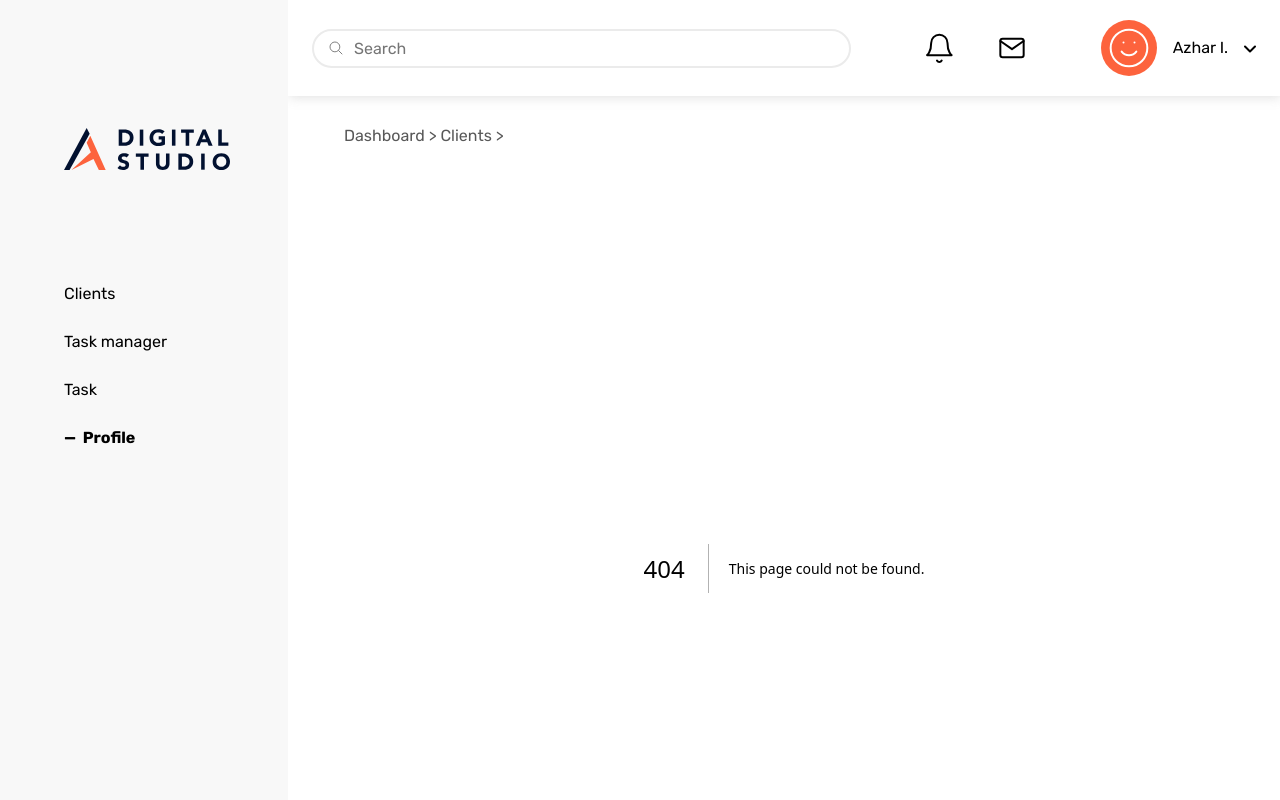
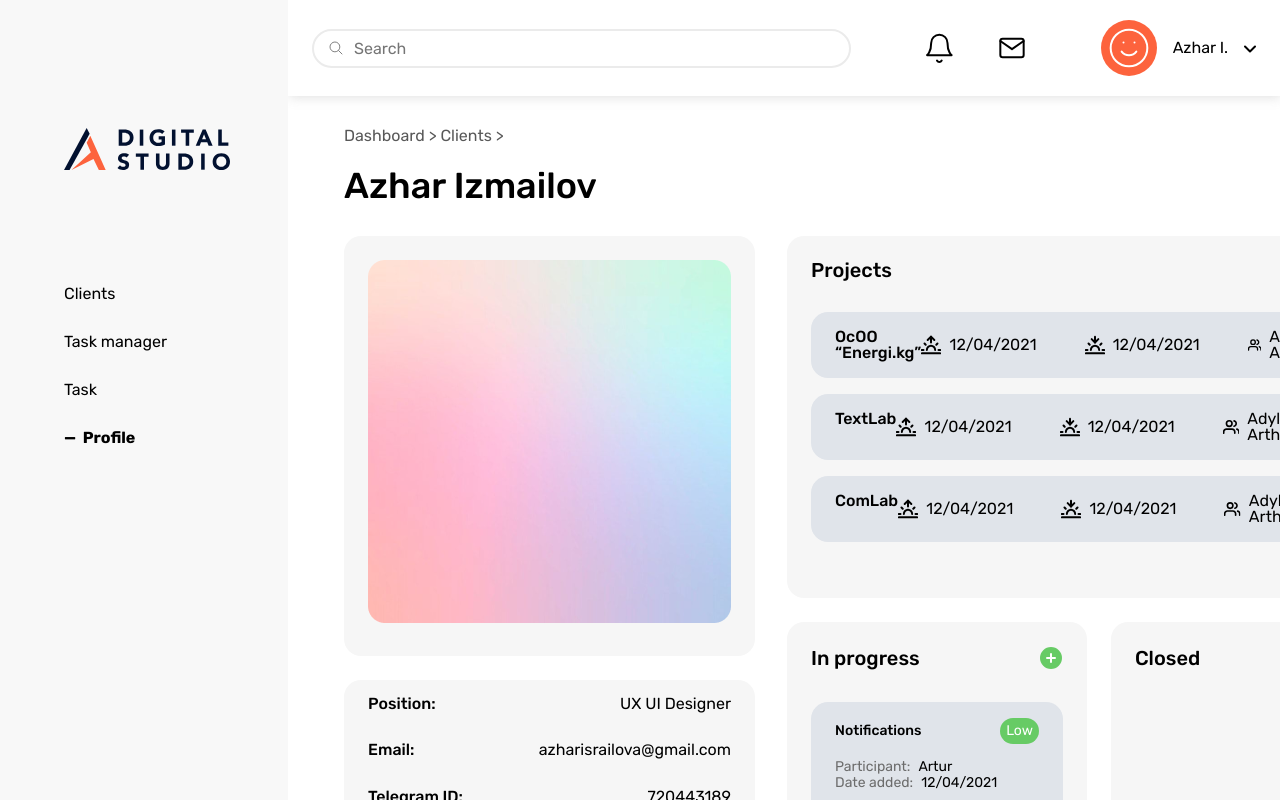
Before and after one commit to maksym-bezditko/taskfusion, a Next.js app: page /profile in a window 1280 px wide. Before the commit this address had no page. Built offline with nearby package versions, Linux system fonts and the light colour scheme.

Commit message:
implement profile page

```diff
--- /dev/null
+++ b/app/profile/page.tsx
@@ -0,0 +1,5 @@
+import { ProfilePage } from "@/components/pages/ProfilePage/ProfilePage";
+
+export default function Page() {
+  return <ProfilePage />;
+}
--- /dev/null
+++ b/components/pages/ProfilePage/ProfilePage.module.scss
@@ -0,0 +1,35 @@
+@import '@/styles/_main.scss';
+
+.contentWrapper {
+	display: grid;
+	grid-template-columns: 2fr 5fr;
+	grid-gap: 2rem;
+
+	&>* {
+		margin-top: 2rem;
+	}
+}
+
+.personalDetailsWrapper {
+	display: grid;
+	grid-template-rows: 3fr 1fr 1fr;
+	grid-gap: 1.5rem;
+}
+
+.technicalDetailsWrapper {
+	display: grid;
+	grid-template-rows: 1fr 1fr;
+	grid-gap: 1.5rem;
+}
+
+.tasksWrapper {
+	display: grid;
+	grid-template-columns: 1fr 1fr;
+	grid-gap: 1.5rem;
+}
+
+.avatarWrapper {
+	padding: 1.5rem;
+	background-color: $detail-grey;
+	border-radius: 17px;
+}
--- /dev/null
+++ b/components/pages/ProfilePage/ProfilePage.tsx
@@ -0,0 +1,142 @@
+import { Details } from "@/components/global/Details/Details";
+import styles from "./ProfilePage.module.scss";
+import { ListView } from "@/components/global/ListView/ListView";
+import { TextWithIcon } from "@/components/global/TextWithIcon/TextWithIcon";
+import { Props as ListItemProps } from "@/components/global/ListItem/ListItem";
+import { Props as ColumnItemProps } from "@/components/global/ColumnItem/ColumnItem";
+import { Column } from "@/components/global/Column/Column";
+import { Plus } from "@/components/svg/Plus";
+import DefaultAvatar from "@/components/assets/Avatar.png";
+import Image from "next/image";
+
+const DETAILS = [
+  {
+    title: "Position",
+    value: "UX UI Designer",
+  },
+  {
+    title: "Email",
+    value: "azharisrailova@gmail.com",
+  },
+  {
+    title: "Telegram ID",
+    value: "720443189",
+  },
+];
+
+const PERFORMANCE_DETAILS = [
+  {
+    title: "Hours worked this month",
+    value: "35",
+  },
+  {
+    title: "Number of tasks in progress",
+    value: "12",
+  },
+  {
+    title: "Number of closed tasks",
+    value: "5",
+  },
+  {
+    title: "Number of frozen tasks",
+    value: "1",
+  },
+];
+
+const PROJECTS: ListItemProps[] = [
+  {
+    title: "ОсОО “Energi.kg”",
+    data: [
+      <TextWithIcon key={1} iconName="sunrise" text="12/04/2021" />,
+      <TextWithIcon key={2} iconName="sunset" text="12/04/2021" />,
+      <TextWithIcon key={3} iconName="people" text="Adyl, Azhar, Arthur" />,
+    ],
+  },
+  {
+    title: "TextLab",
+    data: [
+      <TextWithIcon key={1} iconName="sunrise" text="12/04/2021" />,
+      <TextWithIcon key={2} iconName="sunset" text="12/04/2021" />,
+      <TextWithIcon key={3} iconName="people" text="Adyl, Azhar, Arthur" />,
+    ],
+  },
+  {
+    title: "ComLab",
+    data: [
+      <TextWithIcon key={1} iconName="sunrise" text="12/04/2021" />,
+      <TextWithIcon key={2} iconName="sunset" text="12/04/2021" />,
+      <TextWithIcon key={3} iconName="people" text="Adyl, Azhar, Arthur" />,
+    ],
+  },
+];
+
+const PROGRESS_COLUMNS: ColumnItemProps[] = [
+  {
+    title: "Notifications",
+    rows: [
+      {
+        name: "Participant",
+        value: "Artur",
+      },
+      {
+        name: "Date added",
+        value: "12/04/2021",
+      },
+    ],
+    status: "Low",
+  },
+  {
+    title: "Task types",
+    rows: [
+      {
+        name: "Participant",
+        value: "Adyl",
+      },
+      {
+        name: "Date added",
+        value: "12/04/2021",
+      },
+    ],
+    status: "Low",
+  },
+];
+
+export const ProfilePage = () => {
+  return (
+    <div>
+      <h1>Azhar Izmailov</h1>
+
+      <div className={styles.contentWrapper}>
+        <div className={styles.personalDetailsWrapper}>
+					<div className={styles.avatarWrapper}>
+          	<Image src={DefaultAvatar} alt="Avatar" className={styles.avatar} />
+					</div>
+
+          <Details details={DETAILS} />
+
+          <Details details={PERFORMANCE_DETAILS} />
+        </div>
+
+        <div className={styles.technicalDetailsWrapper}>
+          <ListView
+            title="Projects"
+            rightElement={
+              <TextWithIcon iconName="export" text="Export" isClickable />
+            }
+            listItems={PROJECTS}
+          />
+
+          <div className={styles.tasksWrapper}>
+            <Column
+              title="In progress"
+              columns={PROGRESS_COLUMNS}
+              right={<Plus />}
+            />
+
+            <Column title="Closed" columns={[]} right={<Plus />} />
+          </div>
+        </div>
+      </div>
+    </div>
+  );
+};
```
